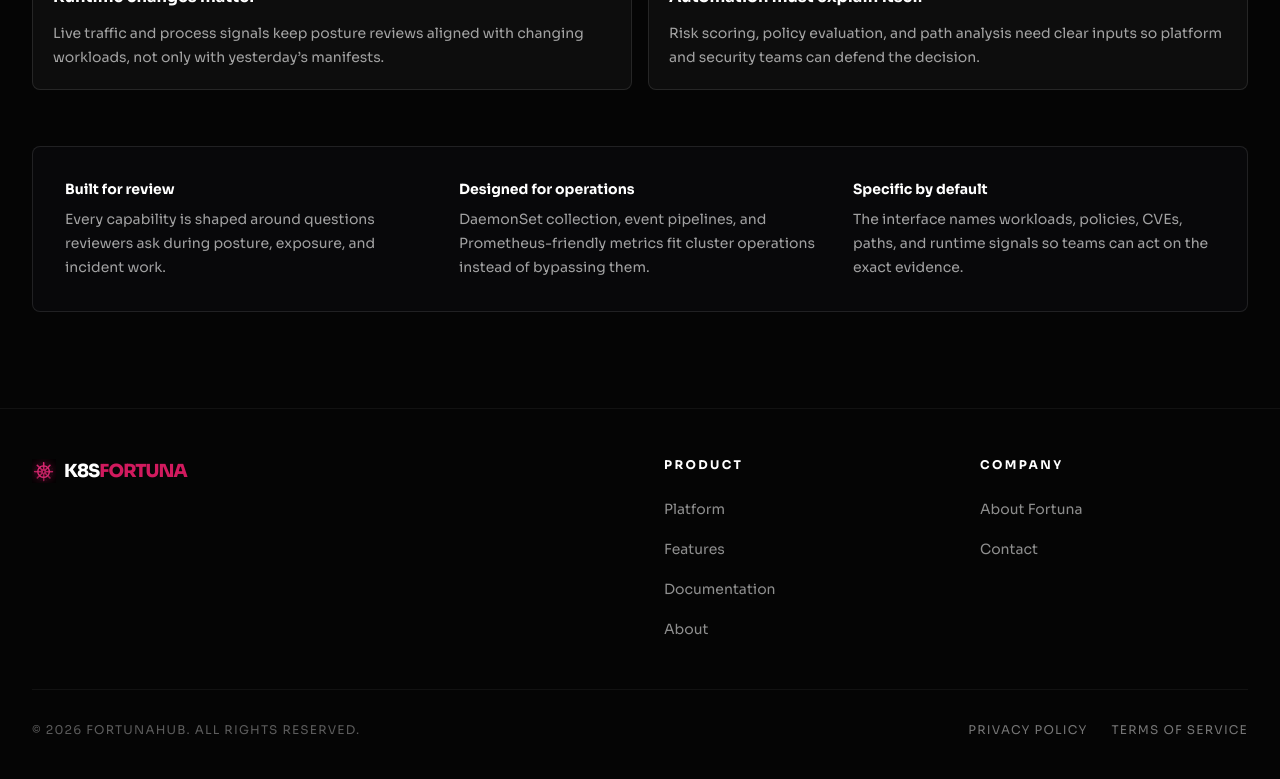
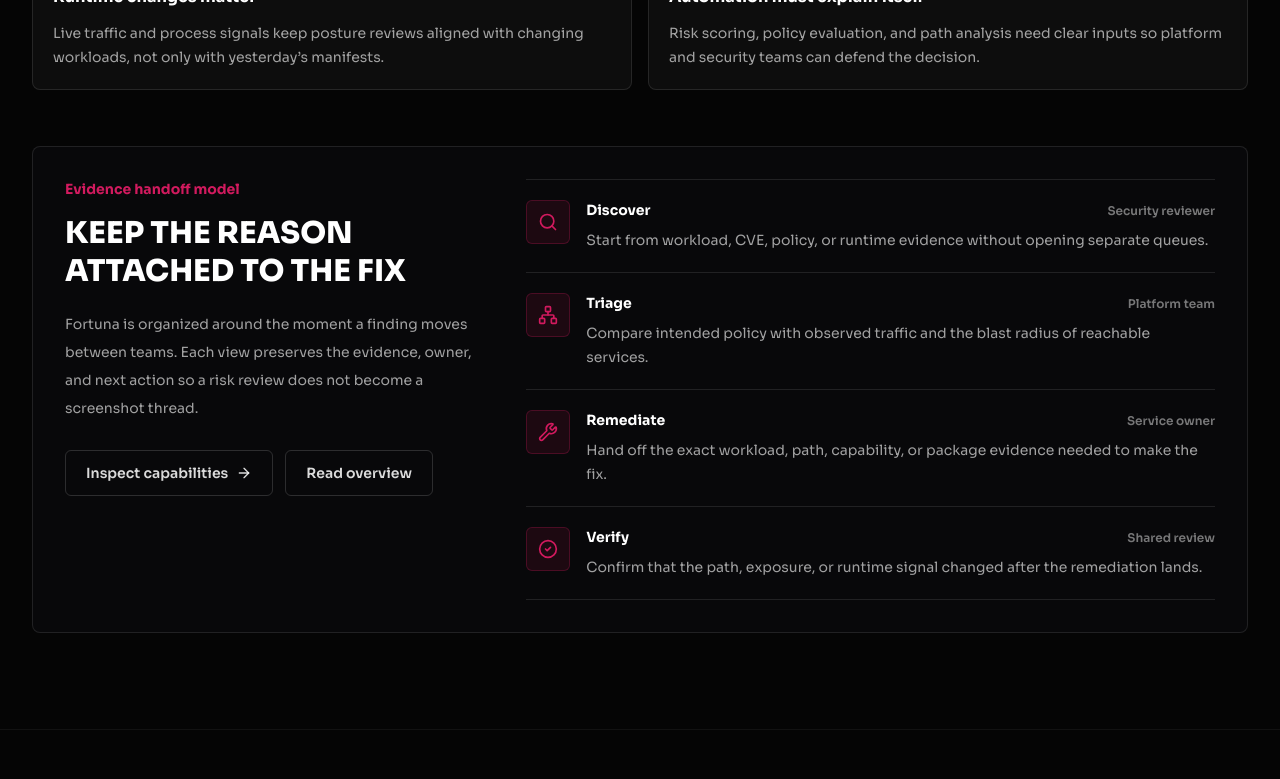
Before and after one commit to FortunaHub/FortunaLandingPage, a React (Vite) app: page /about in a window 1280 px wide. Shown: the part 1704-2483 px from the top of the page. Built offline with nearby package versions, Linux system fonts and the light colour scheme.

Commit message:
Polish evaluator and about flows

```diff
--- a/src/components/LandingPage.tsx
+++ b/src/components/LandingPage.tsx
@@ -1,13 +1,14 @@
 import React from 'react';
 import { Link } from 'react-router-dom';
 import { ArrowRight, BookOpen, FileText, Info, Zap } from 'lucide-react';
-import { HeroSection, KeyStrengths, ProductProofSection, CTASection } from './landing';
+import { HeroSection, KeyStrengths, ProductProofSection, EvaluatorPathsSection, CTASection } from './landing';
 
 export default function LandingPage() {
   return (
     <div className="overflow-x-hidden">
       <HeroSection />
       <ProductProofSection />
+      <EvaluatorPathsSection />
       <KeyStrengths />
 
       <section className="py-24 bg-fortuna-dark border-t border-white/5">
--- a/src/components/RegisterPage.tsx
+++ b/src/components/RegisterPage.tsx
@@ -1,6 +1,6 @@
 import React, { useState } from 'react';
 import { motion, AnimatePresence, useReducedMotion } from 'motion/react';
-import { Mail, User, ArrowRight, CheckCircle2, Loader2, Briefcase, Building2, Network, ShieldAlert } from 'lucide-react';
+import { Mail, User, ArrowRight, CheckCircle2, Loader2, Briefcase, Building2, Network, ShieldAlert, Clock3 } from 'lucide-react';
 import { Link } from 'react-router-dom';
 import Tooltip from './Tooltip';
 import Logo from './Logo';
@@ -165,6 +165,18 @@ export default function RegisterPage() {
           </div>
 
           <form onSubmit={handleSubmit} className="space-y-6">
+            <div className="rounded-md border border-white/10 bg-white/[0.035] p-4">
+              <div className="mb-3 flex items-center gap-3">
+                <Clock3 className="h-5 w-5 text-fortuna-pink" />
+                <p className="text-sm font-bold text-white">What happens next</p>
+              </div>
+              <ul className="space-y-2 text-sm leading-6 text-white/62">
+                <li>We follow up with a focused walkthrough for your posture, policy, or attack-path question.</li>
+                <li>No production credentials or cluster access are needed for the first call.</li>
+                <li>You can bring screenshots, sample policies, or a risk scenario your team is reviewing.</li>
+              </ul>
+            </div>
+
             <div className="space-y-2">
               <label htmlFor="name" className="text-xs font-semibold text-white/72 ml-1">Full name</label>
               <div className="relative">
--- a/src/components/landing/AboutSection.tsx
+++ b/src/components/landing/AboutSection.tsx
@@ -1,5 +1,6 @@
 import React from 'react';
-import { Activity, DatabaseZap, Network, ShieldCheck } from 'lucide-react';
+import { Link } from 'react-router-dom';
+import { Activity, ArrowRight, CircleCheck, DatabaseZap, Network, Search, ShieldCheck, Wrench } from 'lucide-react';
 
 const principles = [
   {
@@ -21,6 +22,33 @@ const principles = [
     icon: DatabaseZap,
     title: 'Automation must explain itself',
     copy: 'Risk scoring, policy evaluation, and path analysis need clear inputs so platform and security teams can defend the decision.',
+  },
+] as const;
+
+const handoffSteps = [
+  {
+    icon: Search,
+    phase: 'Discover',
+    owner: 'Security reviewer',
+    copy: 'Start from workload, CVE, policy, or runtime evidence without opening separate queues.',
+  },
+  {
+    icon: Network,
+    phase: 'Triage',
+    owner: 'Platform team',
+    copy: 'Compare intended policy with observed traffic and the blast radius of reachable services.',
+  },
+  {
+    icon: Wrench,
+    phase: 'Remediate',
+    owner: 'Service owner',
+    copy: 'Hand off the exact workload, path, capability, or package evidence needed to make the fix.',
+  },
+  {
+    icon: CircleCheck,
+    phase: 'Verify',
+    owner: 'Shared review',
+    copy: 'Confirm that the path, exposure, or runtime signal changed after the remediation lands.',
   },
 ] as const;
 
@@ -63,24 +91,47 @@ export default function AboutSection() {
         </div>
 
         <div className="mt-14 rounded-lg border border-white/10 bg-[#08080A] p-6 sm:p-8">
-          <div className="grid grid-cols-1 md:grid-cols-3 gap-8">
+          <div className="grid grid-cols-1 lg:grid-cols-[0.75fr_1.25fr] gap-8 lg:gap-12">
             <div>
-              <p className="text-sm font-bold text-white">Built for review</p>
-              <p className="mt-2 text-sm leading-6 text-white/62">
-                Every capability is shaped around questions reviewers ask during posture, exposure, and incident work.
+              <p className="text-sm font-bold text-fortuna-pink">Evidence handoff model</p>
+              <h3 className="mt-4 text-2xl sm:text-3xl font-black uppercase leading-tight text-balance">
+                Keep the reason attached to the fix
+              </h3>
+              <p className="mt-5 text-sm leading-7 text-white/62">
+                Fortuna is organized around the moment a finding moves between teams. Each view
+                preserves the evidence, owner, and next action so a risk review does not become a
+                screenshot thread.
               </p>
+              <div className="mt-7 flex flex-col sm:flex-row lg:flex-col xl:flex-row gap-3">
+                <Link
+                  to="/features"
+                  className="inline-flex min-h-11 items-center justify-center gap-2 rounded-md border border-white/15 px-5 py-3 text-sm font-semibold text-white/85 transition-colors hover:border-white/35 hover:text-white focus-visible:outline focus-visible:outline-2 focus-visible:outline-offset-4 focus-visible:outline-white/70"
+                >
+                  Inspect capabilities <ArrowRight className="h-4 w-4" />
+                </Link>
+                <Link
+                  to="/docs/overview"
+                  className="inline-flex min-h-11 items-center justify-center rounded-md border border-white/15 px-5 py-3 text-sm font-semibold text-white/85 transition-colors hover:border-white/35 hover:text-white focus-visible:outline focus-visible:outline-2 focus-visible:outline-offset-4 focus-visible:outline-white/70"
+                >
+                  Read overview
+                </Link>
+              </div>
             </div>
-            <div>
-              <p className="text-sm font-bold text-white">Designed for operations</p>
-              <p className="mt-2 text-sm leading-6 text-white/62">
-                DaemonSet collection, event pipelines, and Prometheus-friendly metrics fit cluster operations instead of bypassing them.
-              </p>
-            </div>
-            <div>
-              <p className="text-sm font-bold text-white">Specific by default</p>
-              <p className="mt-2 text-sm leading-6 text-white/62">
-                The interface names workloads, policies, CVEs, paths, and runtime signals so teams can act on the exact evidence.
-              </p>
+            <div className="divide-y divide-white/10 border-y border-white/10">
+              {handoffSteps.map(({ icon: Icon, phase, owner, copy }) => (
+                <div key={phase} className="grid grid-cols-[2.75rem_1fr] gap-4 py-5">
+                  <div className="flex h-11 w-11 items-center justify-center rounded-md border border-fortuna-pink/25 bg-fortuna-pink/10">
+                    <Icon className="h-5 w-5 text-fortuna-pink" />
+                  </div>
+                  <div>
+                    <div className="flex flex-col gap-1 sm:flex-row sm:items-baseline sm:justify-between">
+                      <p className="text-sm font-bold text-white">{phase}</p>
+                      <p className="text-xs font-semibold text-white/45">{owner}</p>
+                    </div>
+                    <p className="mt-2 text-sm leading-6 text-white/62">{copy}</p>
+                  </div>
+                </div>
+              ))}
             </div>
           </div>
         </div>
--- a/src/components/landing/HeroSection.tsx
+++ b/src/components/landing/HeroSection.tsx
@@ -10,6 +10,12 @@ const proofPoints = [
   { icon: Workflow, label: 'Map policy drift', value: 'Network Designer' },
   { icon: ShieldCheck, label: 'Break risky paths', value: 'Attack Path Analysis' },
   { icon: Activity, label: 'Correlate live flows', value: 'Runtime Traffic' },
+] as const;
+
+const screenshotNotes = [
+  { label: 'Policy intent', className: 'left-[7%] top-[22%]' },
+  { label: 'Observed traffic', className: 'right-[8%] top-[39%]' },
+  { label: 'Workload topology', className: 'left-[18%] bottom-[13%]' },
 ] as const;
 
 export default function HeroSection() {
@@ -73,7 +79,7 @@ export default function HeroSection() {
             transition={{ duration: 0.75, ease: [0.22, 1, 0.36, 1], delay: 0.08 }}
             className="relative"
           >
-            <div className="rounded-lg border border-white/12 bg-[#08080A] p-2 shadow-[0_30px_120px_rgba(0,0,0,0.55)]">
+            <div className="relative rounded-lg border border-white/12 bg-[#08080A] p-2 shadow-[0_30px_120px_rgba(0,0,0,0.55)]">
               <div className="flex items-center gap-2 border-b border-white/10 px-3 py-2">
                 <span className="h-2.5 w-2.5 rounded-full bg-[#EF476F]" />
                 <span className="h-2.5 w-2.5 rounded-full bg-[#FFD166]" />
@@ -88,6 +94,16 @@ export default function HeroSection() {
                 loading="eager"
                 className="aspect-[1300/795] w-full rounded-md object-cover object-top"
               />
+              <div aria-hidden="true" className="pointer-events-none absolute inset-x-2 bottom-2 top-[2.9rem] hidden sm:block">
+                {screenshotNotes.map(({ label, className }) => (
+                  <div key={label} className={`absolute ${className}`}>
+                    <div className="flex items-center gap-2 rounded-md border border-white/14 bg-[#070709]/82 px-3 py-2 text-[0.7rem] font-bold text-white shadow-xl shadow-black/30 backdrop-blur-sm">
+                      <span className="h-2 w-2 rounded-full bg-fortuna-pink shadow-[0_0_18px_rgba(209,26,94,0.9)]" />
+                      {label}
+                    </div>
+                  </div>
+                ))}
+              </div>
             </div>
             <div className="mt-4 grid grid-cols-1 sm:grid-cols-3 gap-3">
               {proofPoints.map(({ icon: Icon, label, value }) => (
--- a/src/components/landing/index.ts
+++ b/src/components/landing/index.ts
@@ -1,6 +1,7 @@
 export { default as HeroSection } from './HeroSection';
 export { default as KeyStrengths } from './KeyStrengths';
 export { default as ProductProofSection } from './ProductProofSection';
+export { default as EvaluatorPathsSection } from './EvaluatorPathsSection';
 export { default as FeaturesSection } from './FeaturesSection';
 export { default as AboutSection } from './AboutSection';
 export { default as CTASection } from './CTASection';
```
Also changed, not shown: src/components/landing/EvaluatorPathsSection.tsx (added, +68 -0 lines), src/pages/AboutPage.tsx (+9 -1 lines), 2 other files (tests, documents, lock files or other folders).
